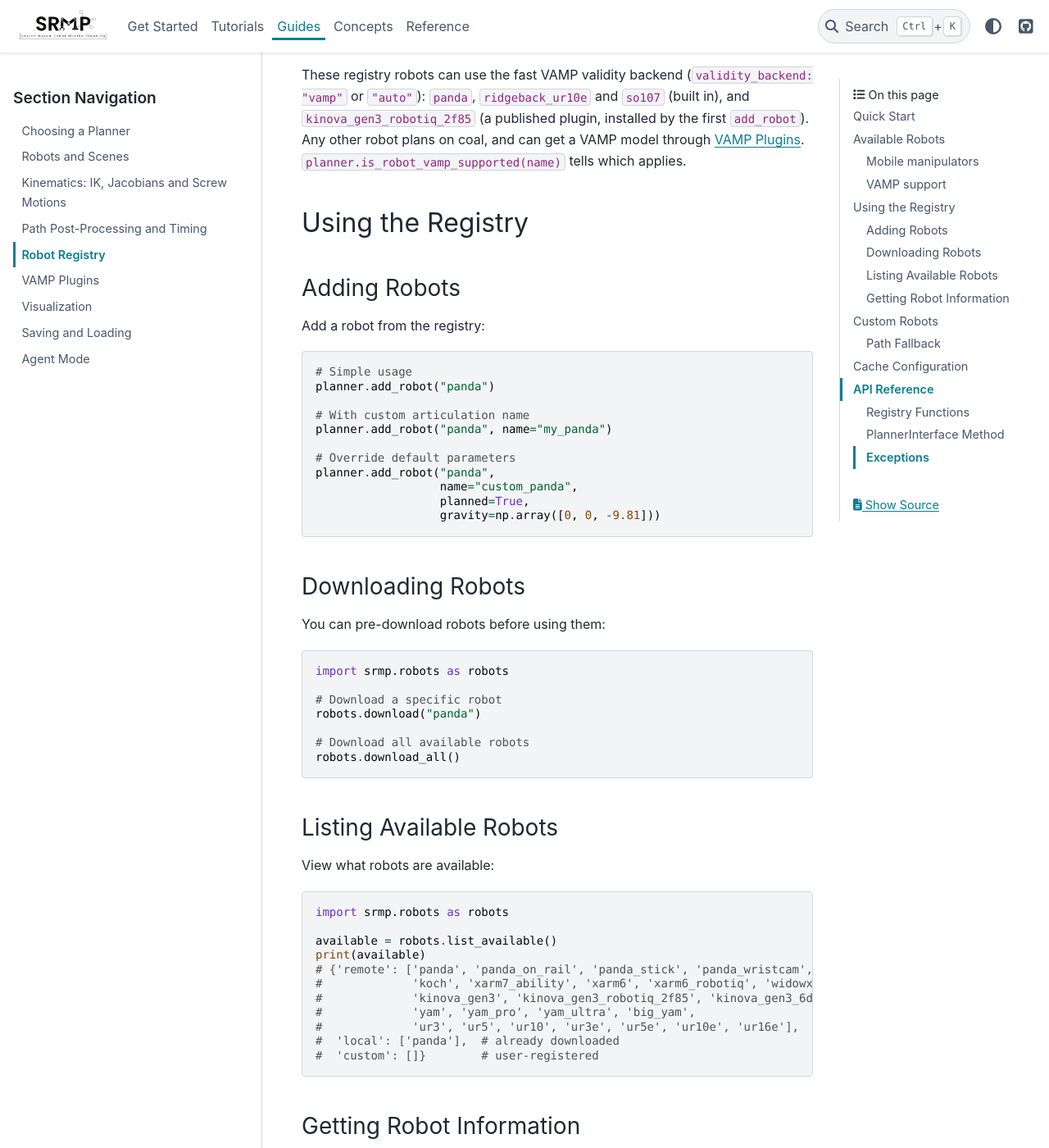
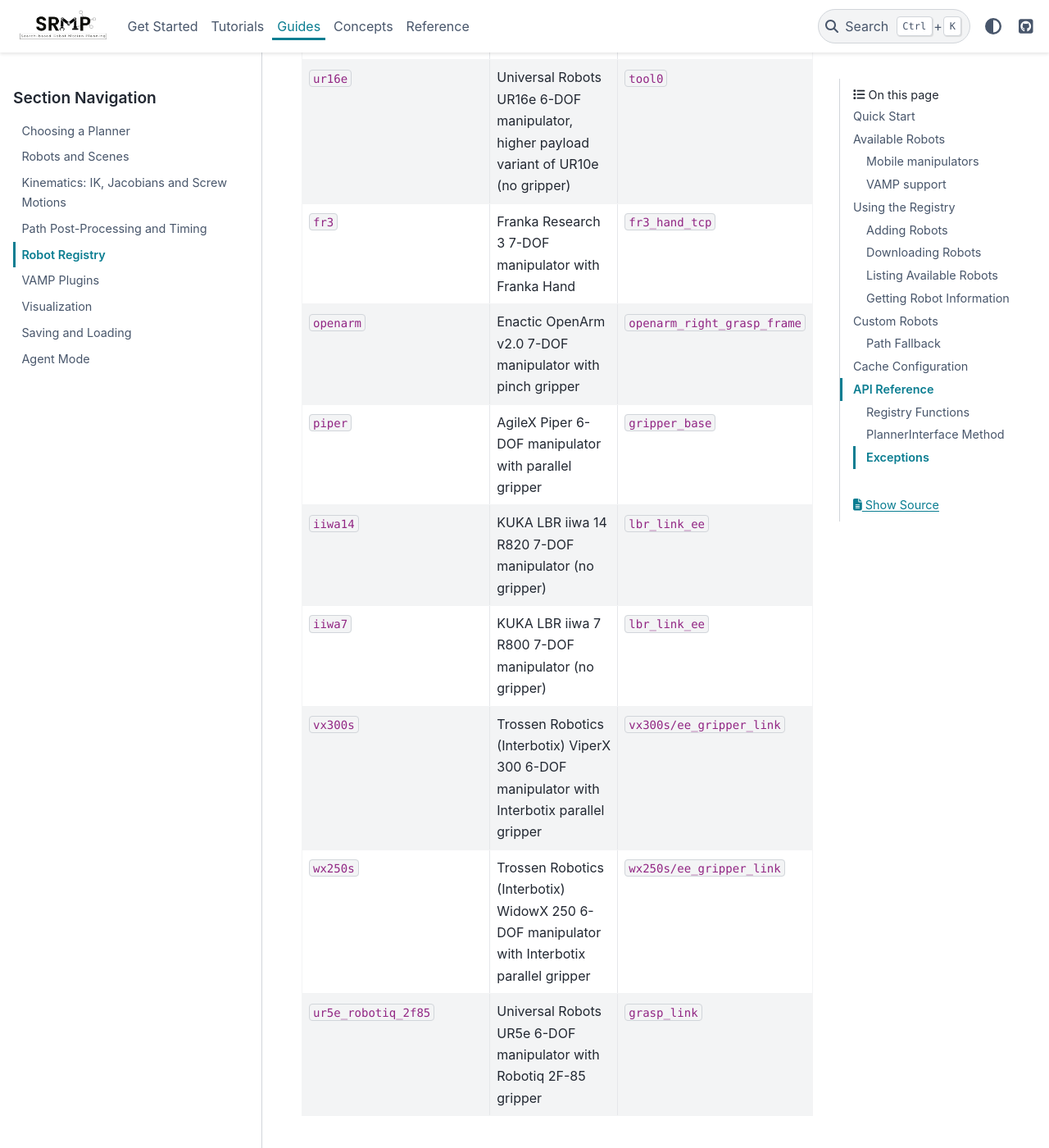
Before and after one commit to imishani/srmp-docs, a Sphinx documentation site: the page built from docs/source/user_guide/robot_registry.rst, in a window 1280 px wide and 1400 px high, scrolled down 4528 px. Shown: the whole window at 82% size. Built offline with Sphinx 7.4.7 and the PyData theme 0.15.4, drawn with Linux system fonts in a browser that asks for light colours; some of the changed text lies outside the part shown.

Commit message:
registry: FR3, OpenArm, Piper, iiwa 14/7, ViperX 300s, WidowX 250s, UR5e + Robotiq 2F-85

```diff
--- a/docs/source/user_guide/robot_registry.rst
+++ b/docs/source/user_guide/robot_registry.rst
@@ -118,6 +118,30 @@
    * - ``ur16e``
      - Universal Robots UR16e 6-DOF manipulator, higher payload variant of UR10e (no gripper)
      - ``tool0``
+   * - ``fr3``
+     - Franka Research 3 7-DOF manipulator with Franka Hand
+     - ``fr3_hand_tcp``
+   * - ``openarm``
+     - Enactic OpenArm v2.0 7-DOF manipulator with pinch gripper
+     - ``openarm_right_grasp_frame``
+   * - ``piper``
+     - AgileX Piper 6-DOF manipulator with parallel gripper
+     - ``gripper_base``
+   * - ``iiwa14``
+     - KUKA LBR iiwa 14 R820 7-DOF manipulator (no gripper)
+     - ``lbr_link_ee``
+   * - ``iiwa7``
+     - KUKA LBR iiwa 7 R800 7-DOF manipulator (no gripper)
+     - ``lbr_link_ee``
+   * - ``vx300s``
+     - Trossen Robotics (Interbotix) ViperX 300 6-DOF manipulator with Interbotix parallel gripper
+     - ``vx300s/ee_gripper_link``
+   * - ``wx250s``
+     - Trossen Robotics (Interbotix) WidowX 250 6-DOF manipulator with Interbotix parallel gripper
+     - ``wx250s/ee_gripper_link``
+   * - ``ur5e_robotiq_2f85``
+     - Universal Robots UR5e 6-DOF manipulator with Robotiq 2F-85 gripper
+     - ``grasp_link``
 
 Mobile manipulators
 ~~~~~~~~~~~~~~~~~~~
@@ -205,7 +229,9 @@
    #             'koch', 'xarm7_ability', 'xarm6', 'xarm6_robotiq', 'widowxai', 'fetch', 'xlerobot', 'ridgeback_ur10e',
    #             'kinova_gen3', 'kinova_gen3_robotiq_2f85', 'kinova_gen3_6dof', 'kinova_gen3_lite',
    #             'yam', 'yam_pro', 'yam_ultra', 'big_yam',
-   #             'ur3', 'ur5', 'ur10', 'ur3e', 'ur5e', 'ur10e', 'ur16e'],
+   #             'ur3', 'ur5', 'ur10', 'ur3e', 'ur5e', 'ur10e', 'ur16e',
+   #             'fr3', 'openarm', 'piper', 'iiwa14', 'iiwa7', 'vx300s', 'wx250s',
+   #             'ur5e_robotiq_2f85'],
    #  'local': ['panda'],  # already downloaded
    #  'custom': []}        # user-registered
 
```
Also changed, not shown: docs/source/user_guide/data_downloads.rst (+8 -0 lines), docs/source/_static/robots/manifest.json, 8 other files.
